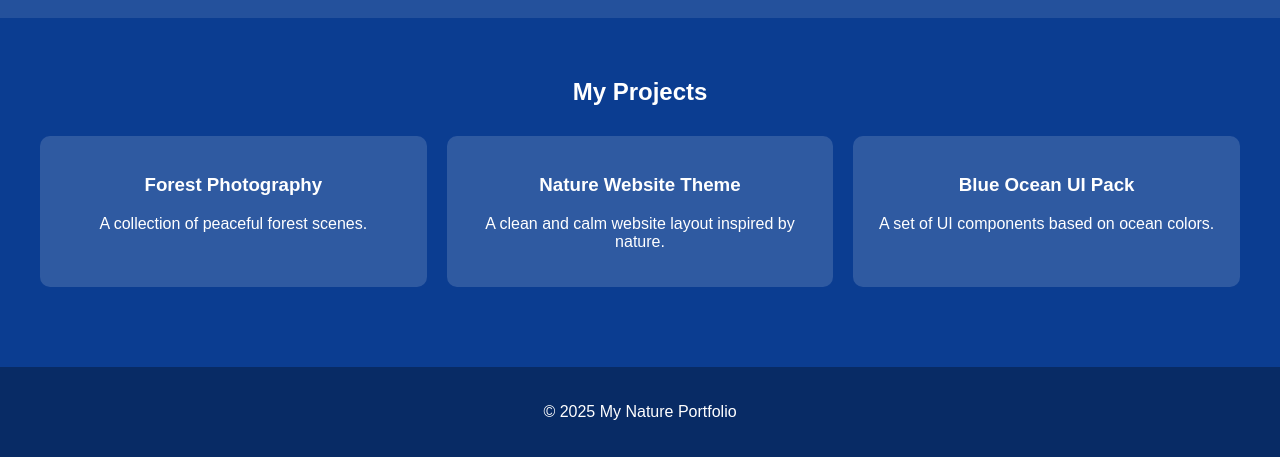
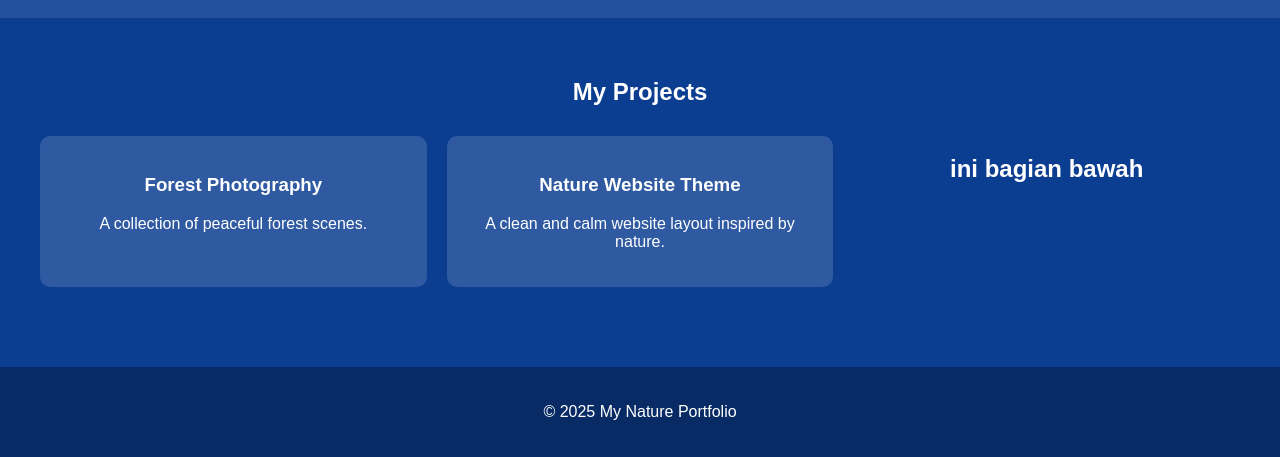
Before and after one commit to josiucy1209-collab-cy12/portofoliocy2, a plain HTML site: page profil/index.html in a window 1280 px wide. Shown: the part 562-1019 px from the top of the page. Drawn offline with Linux system fonts and the light colour scheme.

Commit message:
perbaikan pada index profil dengan menambah bagian bawah

```diff
--- a/profil/index.html
+++ b/profil/index.html
@@ -39,10 +39,7 @@
                 <p>A clean and calm website layout inspired by nature.</p>
             </div>
 
-            <div class="project-card">
-                <h3>Blue Ocean UI Pack</h3>
-                <p>A set of UI components based on ocean colors.</p>
-            </div>
+            <h2>ini bagian bawah</h2>
 
         </div>
     </section>
```
